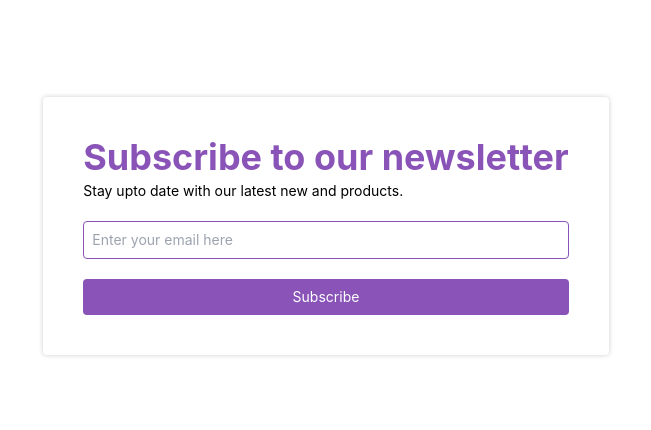
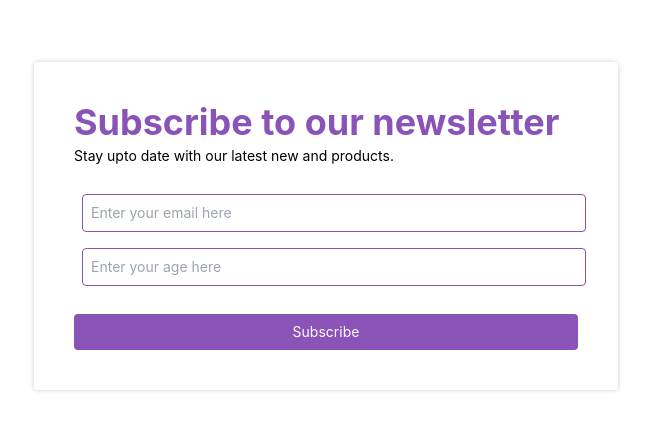
Before and after one commit to vinaysharma14/newletter-subscription, a React (Create React App) app in the folder client/: page / in a window 1280 px wide. Shown: the part 174-604 px from the top of the page, without its empty margins (314-965 px from the left). Built offline with nearby package versions, Linux system fonts and the light colour scheme.

Commit message:
feature: age integrated on client side

```diff
--- a/client/src/components/Input.tsx
+++ b/client/src/components/Input.tsx
@@ -27,7 +27,7 @@ export const Input = forwardRef<HTMLInputElement, Props & IProps>((
         ref={ref}
         name={name}
         placeholder={placeholder}
-        className="p-2 text-sm w-full rounded border border-primary text-primary bg-background focus:ring ring-purple-300 focus:outline-none transition-shadow"
+        className="p-2 m-2 text-sm w-full rounded border border-primary text-primary bg-background focus:ring ring-purple-300 focus:outline-none transition-shadow"
       />
 
       {err && <p className="text-sm text-red-600 mt-2">{err}</p>}
--- a/client/src/errors/index.ts
+++ b/client/src/errors/index.ts
@@ -5,6 +5,12 @@ export const ERRORS: Record<string, Record<string, string>> = {
     pattern: 'Invalid email entered',
     required: 'Email cannot be blank',
   },
+  age: {
+    maxLength: 'Age too long',
+    minLength: 'Age too short',
+    pattern: 'Invalid age entered',
+    required: 'Age cannot be blank',
+  },
 };
 
 export type ErrorKey = keyof typeof ERRORS;
--- a/client/src/messages/index.ts
+++ b/client/src/messages/index.ts
@@ -1,4 +1,5 @@
 export const MESSAGES = {
+  age: 'Age',
   date: 'Date: ',
   time: 'Time: ',
   email: 'Email:',
@@ -9,6 +10,7 @@ export const MESSAGES = {
   subscribers: 'Subscribers',
   emailMaxLenErr: 'Email too long',
   emailMinLenErr: 'Email too short',
+  agePlaceholder: 'Enter your age here',
   thankYou: 'Thank you for subscribing!',
   emailPatternErr: 'Invalid email entered',
   emailRequiredErr: 'Email cannot be blank',
--- a/client/src/routes/Home/components/SubscriptionForm.tsx
+++ b/client/src/routes/Home/components/SubscriptionForm.tsx
@@ -9,7 +9,8 @@ import { Text, Input, Button } from 'components';
 import { RootState } from 'store';
 import { subscribeToNewsletter } from 'store/features';
 
-type FormValues = {
+export type FormValues = {
+  age: string,
   email: string,
 };
 
@@ -24,7 +25,7 @@ export const SubscriptionForm: FC = () => {
   } = useSelector(({ subscriptionReducer }: RootState) => subscriptionReducer);
 
   const submitHandler: SubmitHandler<FormValues> = useCallback(
-    ({ email }) => dispatch(subscribeToNewsletter(email)),
+    (values) => dispatch(subscribeToNewsletter(values)),
     [dispatch],
   );
 
@@ -47,6 +48,17 @@ export const SubscriptionForm: FC = () => {
             })}
           />
 
+          <Input
+            name="age"
+            error={errors.age?.type}
+            placeholder={useMessage('agePlaceholder')}
+            ref={register({
+              minLength: 2,
+              maxLength: 2,
+              required: true,
+            })}
+          />
+
           <Button
             type="submit"
             loading={subscribing}
--- a/client/src/services/newsletter.ts
+++ b/client/src/services/newsletter.ts
@@ -1,9 +1,10 @@
+import { FormValues } from 'routes/Home/components';
 import { Subscriber } from 'store/features';
 import { call } from './index';
 
-const subscribe = async (email: string): Promise<Response['json']> => {
+const subscribe = async (formValues: FormValues): Promise<Response['json']> => {
   try {
-    const successJson = await call('POST', 'newsletter/subscribe', JSON.stringify({ email }));
+    const successJson = await call('POST', 'newsletter/subscribe', JSON.stringify(formValues));
 
     return successJson;
   } catch ({ message }) {
--- a/client/src/store/features/newsletter/subscribe.ts
+++ b/client/src/store/features/newsletter/subscribe.ts
@@ -3,6 +3,7 @@ import { createSlice, PayloadAction } from '@reduxjs/toolkit';
 import { AppThunk } from 'store';
 import { MessageKey } from 'messages';
 import { subscribe } from 'services/newsletter';
+import { FormValues } from 'routes/Home/components';
 
 interface SubscriptionState {
   subscribing: boolean
@@ -43,11 +44,11 @@ const subscriptionSlice = createSlice({
 export const subscriptionReducer = subscriptionSlice.reducer;
 const { subscriptionRequest, subscriptionSuccess, subscriptionFailed } = subscriptionSlice.actions;
 
-const subscribeToNewsletter = (email: string): AppThunk => async (dispatch) => {
+const subscribeToNewsletter = (formValues: FormValues): AppThunk => async (dispatch) => {
   dispatch(subscriptionRequest());
 
   try {
-    await subscribe(email);
+    await subscribe(formValues);
     dispatch(subscriptionSuccess());
   } catch ({ message }) {
     dispatch(subscriptionFailed(message));
```
